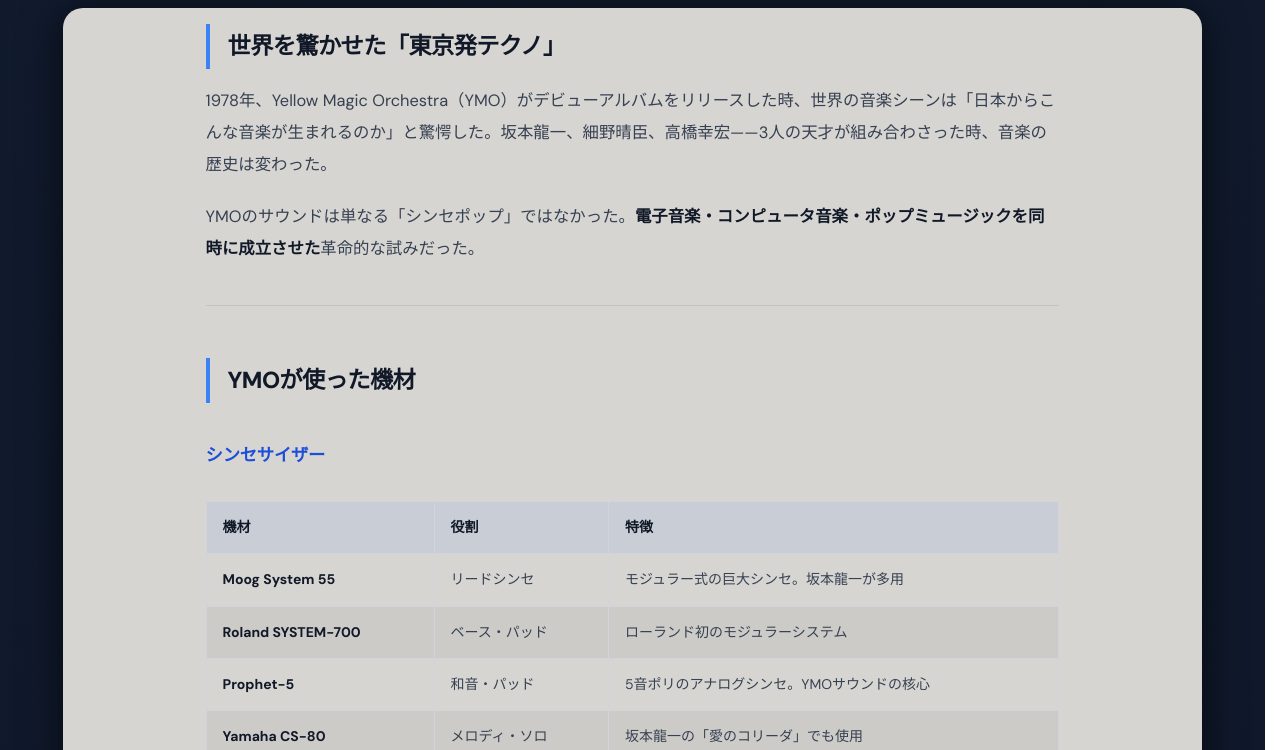
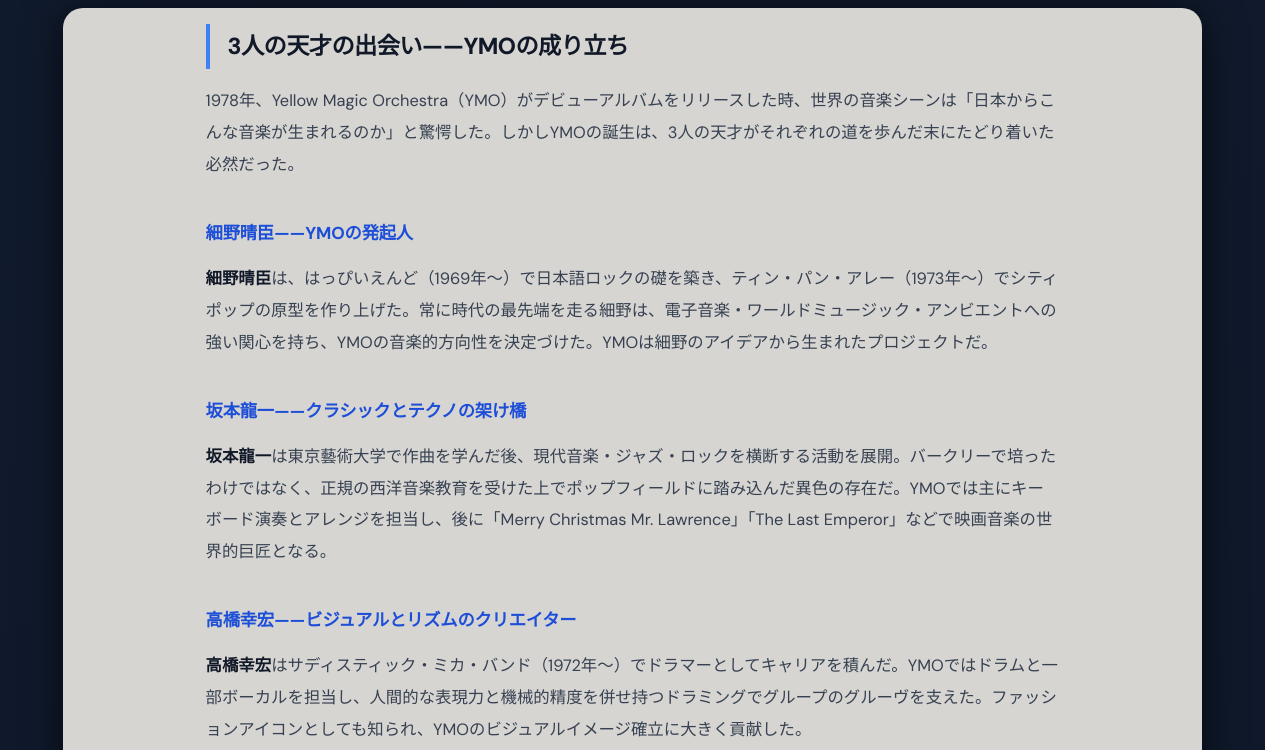
Before and after one commit to cooltake/cooltake.github.io, a Jekyll site: the page built from _posts/2026-05-30-japan-music-05-ymo-techno.md, in a window 1280 px wide and 1400 px high. Shown: the part 369-1119 px from the top of the window. Built offline with Jekyll 4.4.1, drawn with Linux system fonts in a browser that asks for light colours; some web fonts are replaced; some of the changed text lies outside the part shown; grey boxes are pictures that could not be loaded.

Commit message:
deploy: sync from staging (_posts/2026-05-30-japan-music-05-ymo-techno.md)

````diff
--- a/_posts/2026-05-30-japan-music-05-ymo-techno.md
+++ b/_posts/2026-05-30-japan-music-05-ymo-techno.md
@@ -3,18 +3,31 @@
 title: "YMOとテクノポップ革命【1978〜1983年】シンセとシーケンサーが世界を変えた"
 date: 2026-05-30
 tags: [DAW, VST, プラグイン, キーボード, MIDI, 音楽制作]
+description: "Yellow Magic Orchestra（YMO）が世界に放ったテクノポップ革命。TR-808・MC-8・Moogが生み出した未来の音と、現代のDAW・ソフトシンセでYMOサウンドを再現する完全ガイド。"
 image: /assets/images/thumb-ymo-techno.jpg
-description: "Yellow Magic Orchestra（YMO）が世界に放ったテクノポップ革命。TR-808・MC-8・Moogが生み出した未来の音と、現代のDAW・ソフトシンセでYMOサウンドを再現する完全ガイド。"
 ---
 
+## 3人の天才の出会い——YMOの成り立ち
 
-## 世界を驚かせた「東京発テクノ」
+1978年、Yellow Magic Orchestra（YMO）がデビューアルバムをリリースした時、世界の音楽シーンは「日本からこんな音楽が生まれるのか」と驚愕した。しかしYMOの誕生は、3人の天才がそれぞれの道を歩んだ末にたどり着いた必然だった。
 
-1978年、Yellow Magic Orchestra（YMO）がデビューアルバムをリリースした時、世界の音楽シーンは「日本からこんな音楽が生まれるのか」と驚愕した。坂本龍一、細野晴臣、高橋幸宏——3人の天才が組み合わさった時、音楽の歴史は変わった。
+### 細野晴臣——YMOの発起人
 
-YMOのサウンドは単なる「シンセポップ」ではなかった。**電子音楽・コンピュータ音楽・ポップミュージックを同時に成立させた**革命的な試みだった。
+**細野晴臣**は、はっぴいえんど（1969年〜）で日本語ロックの礎を築き、ティン・パン・アレー（1973年〜）でシティポップの原型を作り上げた。常に時代の最先端を走る細野は、電子音楽・ワールドミュージック・アンビエントへの強い関心を持ち、YMOの音楽的方向性を決定づけた。YMOは細野のアイデアから生まれたプロジェクトだ。
 
----
+### 坂本龍一——クラシックとテクノの架け橋
+
+**坂本龍一**は東京藝術大学で作曲を学んだ後、現代音楽・ジャズ・ロックを横断する活動を展開。バークリーで培ったわけではなく、正規の西洋音楽教育を受けた上でポップフィールドに踏み込んだ異色の存在だ。YMOでは主にキーボード演奏とアレンジを担当し、後に「Merry Christmas Mr. Lawrence」「The Last Emperor」などで映画音楽の世界的巨匠となる。
+
+### 高橋幸宏——ビジュアルとリズムのクリエイター
+
+**高橋幸宏**はサディスティック・ミカ・バンド（1972年〜）でドラマーとしてキャリアを積んだ。YMOではドラムと一部ボーカルを担当し、人間的な表現力と機械的精度を併せ持つドラミングでグループのグルーヴを支えた。ファッションアイコンとしても知られ、YMOのビジュアルイメージ確立に大きく貢献した。
+
+<figure style="margin:1.5rem 0;">
+<img src="/assets/images/japan-music-05-img1.jpg" alt="YMO シンセサイザーセットアップ 1978年" style="width:100%;border-radius:10px;height:auto;" loading="lazy">
+<figcaption style='font-size:.8rem;color:#9ca3af;text-align:center;margin-top:.3rem;'>YMOが使用したシンセサイザーの数々。Moog、Roland、Sequentialが並ぶ（イメージ）</figcaption>
+</figure>
+
 
 ## YMOが使った機材
 
@@ -25,33 +38,19 @@
 | **Moog System 55** | リードシンセ | モジュラー式の巨大シンセ。坂本龍一が多用 |
 | **Roland SYSTEM-700** | ベース・パッド | ローランド初のモジュラーシステム |
 | **Prophet-5** | 和音・パッド | 5音ポリのアナログシンセ。YMOサウンドの核心 |
-| **Yamaha CS-80** | メロディ・ソロ | 坂本龍一の「愛のコリーダ」でも使用 |
-| **Roland Juno-60** | パッド・コード | 後期YMOのサウンドを支えた |
+| **Yamaha CS-80**<a href="https://h.accesstrade.net/sp/cc?rk=01001xqc00os63&url=https%3A%2F%2Fwww.soundhouse.co.jp%2Fproducts%2Fdetail%2Fitem%2F128462%2F" rel="nofollow" referrerpolicy="no-referrer-when-downgrade" style="font-size:.8rem;color:#1e3a5f;font-weight:600;margin-left:.3em;">🛒 サウンドハウスで見る</a> | メロディ・ソロ | 坂本龍一の「愛のコリーダ」でも使用 |
+| **Roland Juno-60**<a href="https://h.accesstrade.net/sp/cc?rk=01001xqc00os63&url=https%3A%2F%2Fwww.soundhouse.co.jp%2Fproducts%2Fdetail%2Fitem%2F320018%2F" rel="nofollow" referrerpolicy="no-referrer-when-downgrade" style="font-size:.8rem;color:#1e3a5f;font-weight:600;margin-left:.3em;">🛒 サウンドハウスで見る</a> | パッド・コード | 後期YMOのサウンドを支えた |
 
-### リズムマシン
+### TR-808とMC-8——リズムマシンの革命
 
-<div style="background:linear-gradient(135deg,#1a1a2e,#2a1a3e);border-radius:12px;padding:1.5rem;margin:1.5rem 0;border:1px solid rgba(167,139,250,.3);">
-<h3 style="color:#c4b5fd;margin-top:0;">🥁 TR-808の革命</h3>
-<p style="color:#e2e8f0;">Roland TR-808（1980年）——YMOが世界ツアーで使用したことで一躍世界的に知名度を上げたリズムマシン。その独特のキック音、スネア音は後にヒップホップ・R&B・ハウスミュージックの礎となり、現代でも世界中で使われている。</p>
-<p style="color:#e2e8f0;">YMOが使ったもう一台の重要機材が<strong>Roland MC-8</strong>——世界初の本格的なマイクロコンポーザー（ステップシーケンサー）。これにより複雑なアレンジを自動演奏させることが可能になった。</p>
+<div style="background:#e8edf2;border-radius:12px;padding:1.5rem;margin:1.5rem 0;border-left:4px solid #1e3a5f;">
+<h3 style="color:#111827;margin-top:0;">🥁 TR-808の革命</h3>
+<p style="color:#374151;">Roland TR-808（1980年）——YMOが世界ツアーで使用したことで一躍世界的に知名度を上げたリズムマシン。その独特のキック音、スネア音は後にヒップホップ・R&B・ハウスミュージックの礎となり、現代でも世界中で使われている。</p>
+<p style="color:#374151;">もう一台の重要機材が<strong>Roland MC-8</strong>——世界初の本格的なマイクロコンポーザー（ステップシーケンサー）。これにより複雑なアレンジを自動演奏させることが可能になった。</p>
 </div>
 
-### シーケンサー・コンピュータ
 
-当時のコンピュータ制御音楽のパイオニア的存在として、YMOは**Roland MC-8**を使い、ライブでも録音でも人間が演奏できないような精密なシーケンスを実現した。
-
----
-
-## YMOサウンドの音作り
-
-### テクノポップの特徴
-
-1. **シーケンスパターンの反復**：同じフレーズを繰り返しながら少しずつ変化させる
-2. **人工的なリズム**：生ドラムではなくリズムマシンの均一なビート
-3. **テクノ・ポップの歌メロ**：シンセの中に人間の声がポツンと存在する対比
-4. **東洋的なモチーフ**：「東風」など、日本・中国的なメロディをシンセで表現
-
-### 「Rydeen」の音作りを分析
+## 「Rydeen」の音作りを分析
 
 YMO最大のヒット「Rydeen」（1979年）のサウンドを分解すると：
 
@@ -62,113 +61,87 @@
 コード：Prophet-5の和音パッド
 ```
 
----
+<div class="video-link-box" style="margin:1rem 0;padding:.7rem 1rem;background:#eef1f5;border-left:3px solid #1e3a5f;border-radius:6px;">
+<a href="https://www.youtube.com/results?search_query=YMO%20Rydeen" target="_blank" rel="nofollow noopener" style="display:inline-flex;align-items:center;gap:.4em;color:#1e3a5f;text-decoration:none;font-weight:600;">▶ 「Rydeen」を聴く・見る</a>
+</div>
+
+
+## YMOが影響を与えた世界のアーティスト
+
+YMOの音楽は日本国内にとどまらず、世界の音楽家に直接・間接的な影響を与えた。
+
+### ヨーロッパ・アメリカへの影響
+
+- **Kraftwerk（ドイツ）**：電子音楽の先駆者として相互影響の関係にある。細野晴臣とのクラフトワークとの交流は知られており、両者は「電子音楽の東西」として比較される。YMOの「Computer Game」はクラフトワーク的な反復と東洋的旋律を組み合わせた。
+<div class="video-link-box" style="margin:1rem 0;padding:.7rem 1rem;background:#eef1f5;border-left:3px solid #1e3a5f;border-radius:6px;">
+  → <a href="https://www.youtube.com/results?search_query=Kraftwerk%20Autobahn" target="_blank" rel="nofollow noopener" style="display:inline-flex;align-items:center;gap:.4em;color:#1e3a5f;text-decoration:none;font-weight:600;">▶ Kraftwerk「Autobahn」を聴く</a>
+</div>
+
+- **Art of Noise（英国）**：1984年結成。YMO的なサンプリング手法とコラージュの影響を受け、「Close to the Edit」などの作品でYMOの精神を継承した。
+<div class="video-link-box" style="margin:1rem 0;padding:.7rem 1rem;background:#eef1f5;border-left:3px solid #1e3a5f;border-radius:6px;">
+  → <a href="https://www.youtube.com/results?search_query=Art%20of%20Noise%20Close%20to%20the%20Edit" target="_blank" rel="nofollow noopener" style="display:inline-flex;align-items:center;gap:.4em;color:#1e3a5f;text-decoration:none;font-weight:600;">▶ Art of Noise「Close to the Edit」を聴く</a>
+</div>
+
+- **New Order（英国）**：Joy Division解散後に結成。電子音楽とポップの融合という点でYMOと共鳴し、「Blue Monday」（1983年）はTR-808をフィーチャーした歴史的名曲となった。
+<div class="video-link-box" style="margin:1rem 0;padding:.7rem 1rem;background:#eef1f5;border-left:3px solid #1e3a5f;border-radius:6px;">
+  → <a href="https://www.youtube.com/results?search_query=New%20Order%20Blue%20Monday" target="_blank" rel="nofollow noopener" style="display:inline-flex;align-items:center;gap:.4em;color:#1e3a5f;text-decoration:none;font-weight:600;">▶ New Order「Blue Monday」を聴く</a>
+</div>
+
+- **Daft Punk（フランス）**：フランス語のインタビューでYMOへの言及あり。「Around the World」「Harder Better Faster Stronger」におけるシーケンス的繰り返しはYMOからの系譜と見られる。
+  → <div style="margin:.8rem 0;"><span style="display:block;font-size:.78rem;color:#4b5563;margin-bottom:3px;margin-top:6px;">🔍 楽天市場で探す</span>
+<a href="https://hb.afl.rakuten.co.jp/ichiba/0b15ddc7.28c5c9ed.0b15ddc8.5d23dd4d/?pc=https%3A%2F%2Fsearch.rakuten.co.jp%2Fsearch%2Fmall%2FDaft%20Punk%20%E3%82%A2%E3%83%AB%E3%83%90%E3%83%A0%20CD%2F" rel="nofollow" referrerpolicy="no-referrer-when-downgrade" style="display:inline-block;text-decoration:none;"><img src="/assets/images/btn-rakuten.jpg" alt="楽天市場で探す" width="240" style="height:auto;border-radius:8px;display:block;"></a></div>
+
+### 日本の後継者たち
+
+- **電気グルーヴ**（1989年〜）：テクノ×ユーモアの日本式解釈。YMOの細野・坂本・高橋とも親交がある。
+- **Perfume / 中田ヤスタカ**：YMOの子孫として現代に繋がるテクノポップ。ボーカルをシンセ的に処理する手法はYMOの直接的継承。
+
+<figure style="margin:1.5rem 0;">
+<img src="/assets/images/japan-music-05-img2.jpg" alt="Roland TR-808 と Prophet-5" style="width:100%;border-radius:10px;height:auto;" loading="lazy">
+<figcaption style='font-size:.8rem;color:#9ca3af;text-align:center;margin-top:.3rem;'>YMOサウンドの核心 Roland TR-808（左）とSequential Prophet-5（右）</figcaption>
+</figure>
+
 
 ## 現代のDAWでYMOサウンドを再現
 
 ### TR-808の音
 
-現代では以下で本物に近い808サウンドを得られる：
-
 - **Roland TR-8S**（ハードウェア復刻）
 - **Roland TR-808（RolandCloud）**：公式ソフトウェア版
 - **XO by XLN Audio**：様々なドラムマシンのサンプル内蔵
-- **Native Instruments Battery**：808サンプルが多数収録
 
-<div style="margin:1.5rem 0;">
-<a href="https://h.accesstrade.net/sp/cc?rk=0100pdhv00n9hy&url=https%3A%2F%2Fwww.soundhouse.co.jp%2Fsearch%2Findex%3Fs_category_cd%3D311%26s_maker_cd%3D%26s_search_all%3D%26s_ord%3D" rel="nofollow" referrerpolicy="no-referrer-when-downgrade" style="display:inline-block;text-decoration:none;">
-<img src="/assets/images/btn-soundhouse.jpg" alt="サウンドハウスで探す" width="600" height="155" style="max-width:100%;height:auto;border-radius:14px;display:block;">
-</a>
-</div>
+<div style="margin:.8rem 0;"><span style="display:block;font-size:.78rem;color:#4b5563;margin-bottom:3px;margin-top:6px;">🛒 サウンドハウスで探す</span>
+<a href="https://h.accesstrade.net/sp/cc?rk=01001xqc00os63&url=https%3A%2F%2Fwww.soundhouse.co.jp%2Fsearch%2Findex%3Fs_category_cd%3D311" rel="nofollow" referrerpolicy="no-referrer-when-downgrade" style="display:inline-block;text-decoration:none;"><img src="/assets/images/btn-soundhouse.jpg" alt="サウンドハウスで探す" width="240" style="height:auto;border-radius:8px;display:block;"></a></div>
 
 ### Prophet-5のパッドサウンド
 
-- **Arturia Prophet-5 V**：最高忠実度の復刻プラグイン
+- **Arturia Prophet-5 V**<a href="https://h.accesstrade.net/sp/cc?rk=01001xqc00os63&url=https%3A%2F%2Fwww.soundhouse.co.jp%2Fproducts%2Fdetail%2Fitem%2F70162%2F" rel="nofollow" referrerpolicy="no-referrer-when-downgrade" style="font-size:.8rem;color:#1e3a5f;font-weight:600;margin-left:.3em;">🛒 サウンドハウスで見る</a>：最高忠実度の復刻プラグイン
 - **u-he Diva**：複数ビンテージシンセのモデリング
-- **Softube Model 72 Synthesizer System**
 
-### ステップシーケンサー
+<figure style="margin:1.5rem 0;">
+<img src="/assets/images/japan-music-05-img3.jpg" alt="YMO インスパイア ホームスタジオ" style="width:100%;border-radius:10px;height:auto;" loading="lazy">
+<figcaption style='font-size:.8rem;color:#9ca3af;text-align:center;margin-top:.3rem;'>現代のDAW環境でYMOサウンドを再現するホームスタジオ（イメージ）</figcaption>
+</figure>
 
-現代のDAWにはすべてステップシーケンサー機能が内蔵されているが、YMO的なシーケンスパターンを作るには：
 
-- Ableton Liveの**Step Sequencer**（MIDI Effect）
-- **Reason Studios Thor**のステップシーケンサー
-- **Korg Gadget**のシーケンサー機能
+## CDを探す
 
-<div style="margin:1.5rem 0;">
-<a href="https://hb.afl.rakuten.co.jp/ichiba/54518dd8.3792440a.54518dd9.03b99be4/?pc=https%3A%2F%2Fsearch.rakuten.co.jp%2Fsearch%2Fmall%2FDAW%2B%25E3%2582%25BD%25E3%2583%2595%25E3%2583%2588%2F" rel="nofollow" referrerpolicy="no-referrer-when-downgrade" style="display:inline-block;text-decoration:none;">
-<img src="/assets/images/btn-rakuten.jpg" alt="楽天市場で探す" width="600" height="155" style="max-width:100%;height:auto;border-radius:14px;display:block;">
-</a>
+<div style="margin:.8rem 0;"><span style="display:block;font-size:.78rem;color:#4b5563;margin-bottom:3px;margin-top:6px;">🔍 楽天市場で探す</span>
+<a href="https://hb.afl.rakuten.co.jp/ichiba/0b15ddc7.28c5c9ed.0b15ddc8.5d23dd4d/?pc=https%3A%2F%2Fsearch.rakuten.co.jp%2Fsearch%2Fmall%2FYMO%20Yellow%20Magic%20Orchestra%20CD%2F" rel="nofollow" referrerpolicy="no-referrer-when-downgrade" style="display:inline-block;text-decoration:none;"><img src="/assets/images/btn-rakuten.jpg" alt="楽天市場で探す" width="240" style="height:auto;border-radius:8px;display:block;"></a></div>
+
+### 関連書籍を探す
+
+<div style="margin:.8rem 0;"><span style="display:block;font-size:.78rem;color:#4b5563;margin-bottom:3px;margin-top:6px;">🔍 楽天市場で探す</span>
+<a href="https://hb.afl.rakuten.co.jp/ichiba/0b15ddc7.28c5c9ed.0b15ddc8.5d23dd4d/?pc=https%3A%2F%2Fsearch.rakuten.co.jp%2Fsearch%2Fmall%2FDTM%20%E3%82%B7%E3%83%B3%E3%82%BB%E3%82%B5%E3%82%A4%E3%82%B6%E3%83%BC%20%E5%85%A5%E9%96%80%20%E6%9C%AC%2F" rel="nofollow" referrerpolicy="no-referrer-when-downgrade" style="display:inline-block;text-decoration:none;"><img src="/assets/images/btn-rakuten.jpg" alt="楽天市場で探す" width="240" style="height:auto;border-radius:8px;display:block;"></a></div>
+
+## YMOが残したもの
+
+YMOが37年前に鳴らした「電子音楽」は、今もDTMクリエイターにとっての永遠のお手本だ。シーケンスの反復、人間とマシンの協働、東洋と西洋の融合——これらはすべて現代の電子音楽に生きている。
+
+
+
+
+<div style="display:flex;justify-content:space-between;flex-wrap:wrap;gap:.8rem;margin:2rem 0;">
+<a href="/2026/05/30/japan-music-04-foreign-influence/" style="display:inline-block;padding:.5rem 1rem;background:#e8edf2;border:1px solid #c8c5c0;border-radius:8px;color:#1e3a5f;text-decoration:none;font-size:.9rem;">← #04 海外音楽の融合と日本化</a>
+<a href="/2026/05/30/japan-music-06-80s-idol-production/" style="display:inline-block;padding:.5rem 1rem;background:#e8edf2;border:1px solid #c8c5c0;border-radius:8px;color:#1e3a5f;text-decoration:none;font-size:.9rem;">#06 80年代アイドル →</a>
 </div>
-
----
-
-## YMOから派生した日本のアーティスト
-
-YMOの影響を受けた後継者たちは日本の音楽を大きく広げた：
-
-- **坂本龍一ソロ**：映画音楽・現代音楽へ
-- **細野晴臣ソロ**：アンビエント・ワールドミュージックへ
-- **電気グルーヴ**（1989年〜）：テクノ×ユーモアの日本式解釈
-- **Perfume / 中田ヤスタカ**：YMOの子孫として現代に繋がるテクノポップ
-
-YMOが37年前に鳴らした「電子音楽」は、今もDTMクリエイターにとっての永遠のお手本だ。
-
----
-
-## YMO・テクノポップを聴く・学ぶ・機材を揃える
-
-### 関連アルバム・CDを探す
-
-<div style="margin:1.5rem 0;">
-<a href="https://hb.afl.rakuten.co.jp/ichiba/54518dd8.3792440a.54518dd9.03b99be4/?pc=https%3A//search.rakuten.co.jp/search/mall/YMO%2BYellow%2BMagic%2BOrchestra%2BCD/" rel="nofollow" referrerpolicy="no-referrer-when-downgrade" style="display:inline-block;text-decoration:none;">
-<img src="/assets/images/btn-rakuten.jpg" alt="楽天市場で探す" width="600" height="155" style="max-width:100%;height:auto;border-radius:14px;display:block;">
-</a>
-</div>
-
-### 関連書籍・教則本を探す
-
-<div style="margin:1.5rem 0;">
-<a href="https://hb.afl.rakuten.co.jp/ichiba/54518dd8.3792440a.54518dd9.03b99be4/?pc=https%3A//search.rakuten.co.jp/search/mall/DTM%2B%E3%82%B7%E3%83%B3%E3%82%BB%E3%82%B5%E3%82%A4%E3%82%B6%E3%83%BC%2B%E5%85%A5%E9%96%80%2B%E6%9C%AC/" rel="nofollow" referrerpolicy="no-referrer-when-downgrade" style="display:inline-block;text-decoration:none;">
-<img src="/assets/images/btn-rakuten.jpg" alt="楽天市場で探す" width="600" height="155" style="max-width:100%;height:auto;border-radius:14px;display:block;">
-</a>
-</div>
-
-### 関連機材・楽器を探す
-
-<div style="display:flex;gap:.75rem;margin:1.5rem 0;">
-<a href="https://h.accesstrade.net/sp/cc?rk=0100pdhv00n9hy&url=https%3A%2F%2Fwww.soundhouse.co.jp%2Fsearch%2Findex%3Fs_category_cd%3D311%26s_maker_cd%3D%26s_search_all%3D%26s_ord%3D" rel="nofollow" referrerpolicy="no-referrer-when-downgrade" style="display:block;flex:1;text-decoration:none;">
-<img src="/assets/images/btn-soundhouse.jpg" alt="サウンドハウスで探す" width="600" height="155" style="max-width:100%;height:auto;border-radius:14px;display:block;">
-</a>
-<a href="https://hb.afl.rakuten.co.jp/ichiba/54518dd8.3792440a.54518dd9.03b99be4/?pc=https%3A//search.rakuten.co.jp/search/mall/%E3%82%B7%E3%83%B3%E3%82%BB%E3%82%B5%E3%82%A4%E3%82%B6%E3%83%BC%2BRoland/" rel="nofollow" referrerpolicy="no-referrer-when-downgrade" style="display:block;flex:1;text-decoration:none;">
-<img src="/assets/images/btn-rakuten.jpg" alt="楽天市場で探す" width="600" height="155" style="max-width:100%;height:auto;border-radius:14px;display:block;">
-</a>
-</div>
----
-
-## YMOが残した技術的遺産——現代DTMへの影響
-
-### シーケンスの芸術
-
-YMOが確立したシーケンス技術は現代のEDMやテクノの直接の祖先だ：
-
-**Rydeenのシーケンス構造（分析）**
-
-```
-パターン長：8小節ループ
-ハット：　16分音符（一定リズム）
-スネア：　2・4拍
-キック：　変則的なパターン（機械的だが人間的な揺れを感じる配置）
-ベース：　5音の反復モチーフ（モノフォニックシンセ）
-```
-
-### 「Technodelic」（1981年）が示したもの
-
-YMO後期の「Technodelic」は、シンセだけでなく**テープコラージュ・サンプリング的手法**を先取りしていた。これはBrian Eno、Kraftwerkと並走する実験だった。
-
-### YMOが影響を与えた世界のアーティスト
-
-- **Kraftwerk**（ドイツ）：相互影響。細野晴臣との交流が知られる
-- **Art of Noise**（英国）：YMO的なサンプリング手法
-- **Daft Punk**：フランス語のインタビューでYMOへの言及あり
-- **Perfume / 中田ヤスタカ**：現代における直接の後継
````
